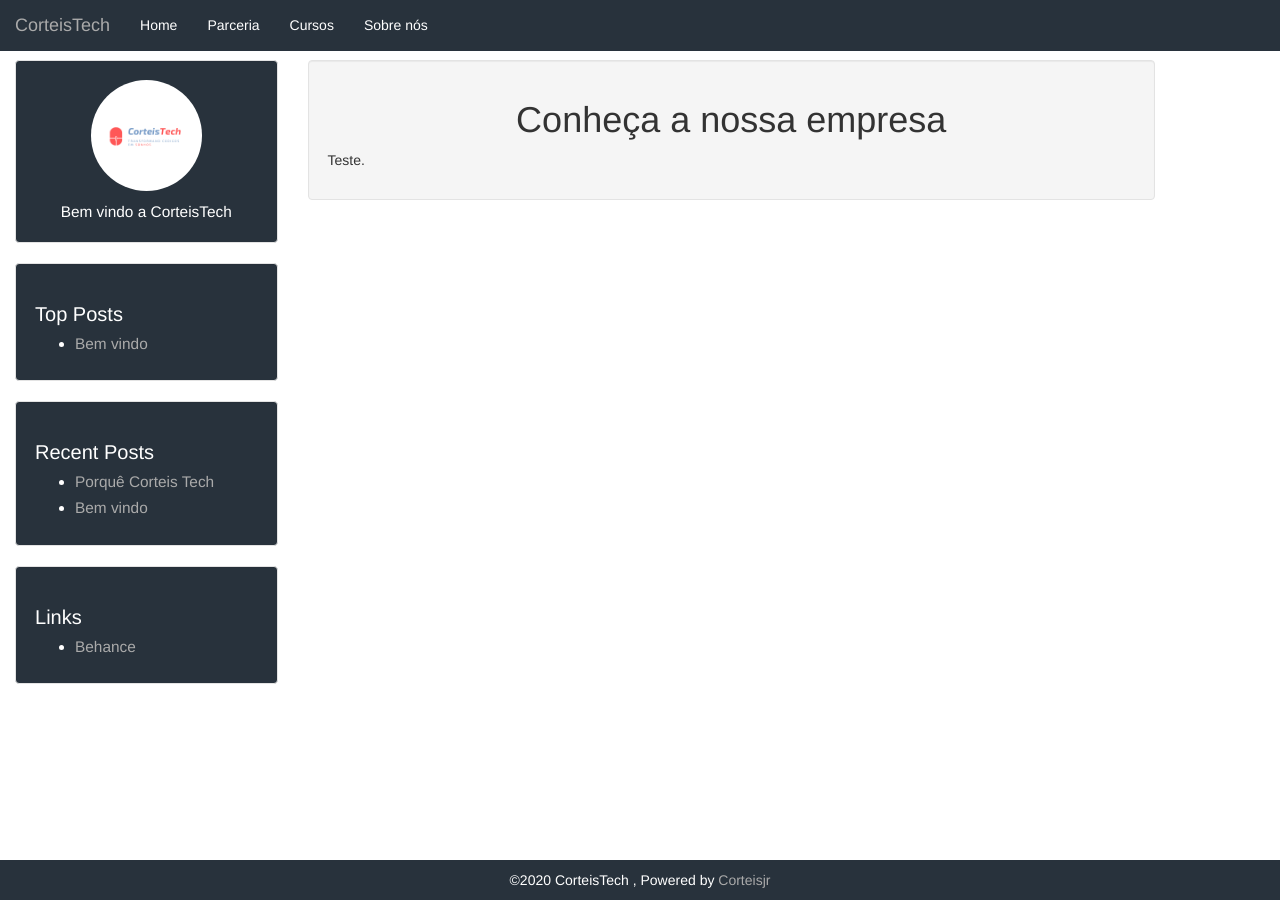
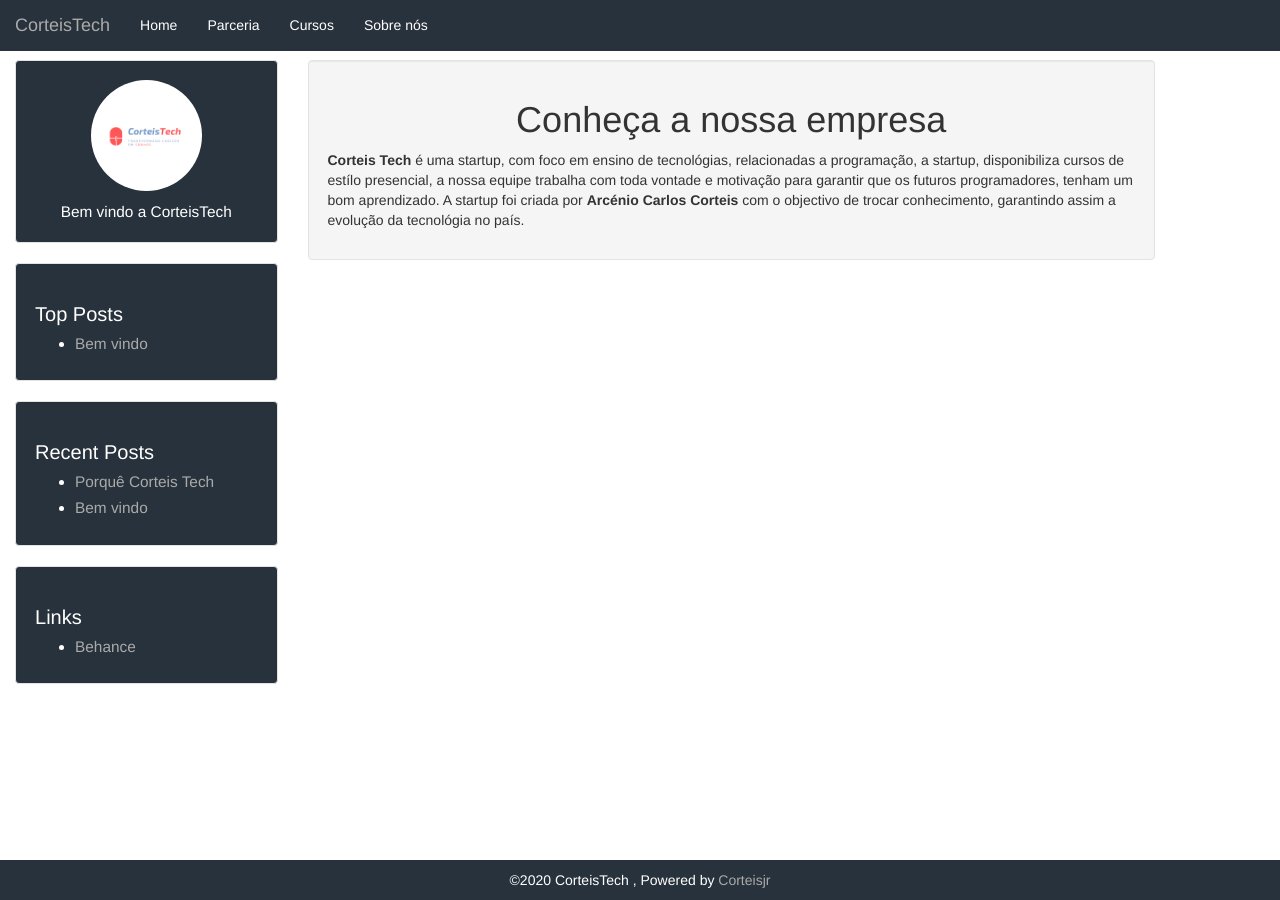
Before and after one commit to corteisjr/CorteisTech, a Jekyll site: the page built from about.html, in a window 1280 px wide. Built offline with Jekyll 4.4.1, drawn with Linux system fonts in a browser that asks for light colours.

Commit message:
Update about.html

```diff
--- a/about.html
+++ b/about.html
@@ -4,5 +4,10 @@ layout: default
 
 <div class="well">
     <h1 style="text-align: center;">Conheça a nossa empresa</h1>
-    <p>Teste.</p>
+    <p><strong>Corteis Tech</strong> é uma startup, com foco em ensino de tecnológias, relacionadas a programação,
+    a startup, disponibiliza cursos de estílo presencial, a nossa equipe trabalha com toda vontade e motivação para
+        garantir que os futuros programadores, tenham um bom aprendizado.
+        A startup foi criada por <strong>Arcénio Carlos Corteis</strong> com o objectivo de trocar conhecimento, garantindo assim
+        a evolução da tecnológia no país.
+    </p>
 </div>
```
